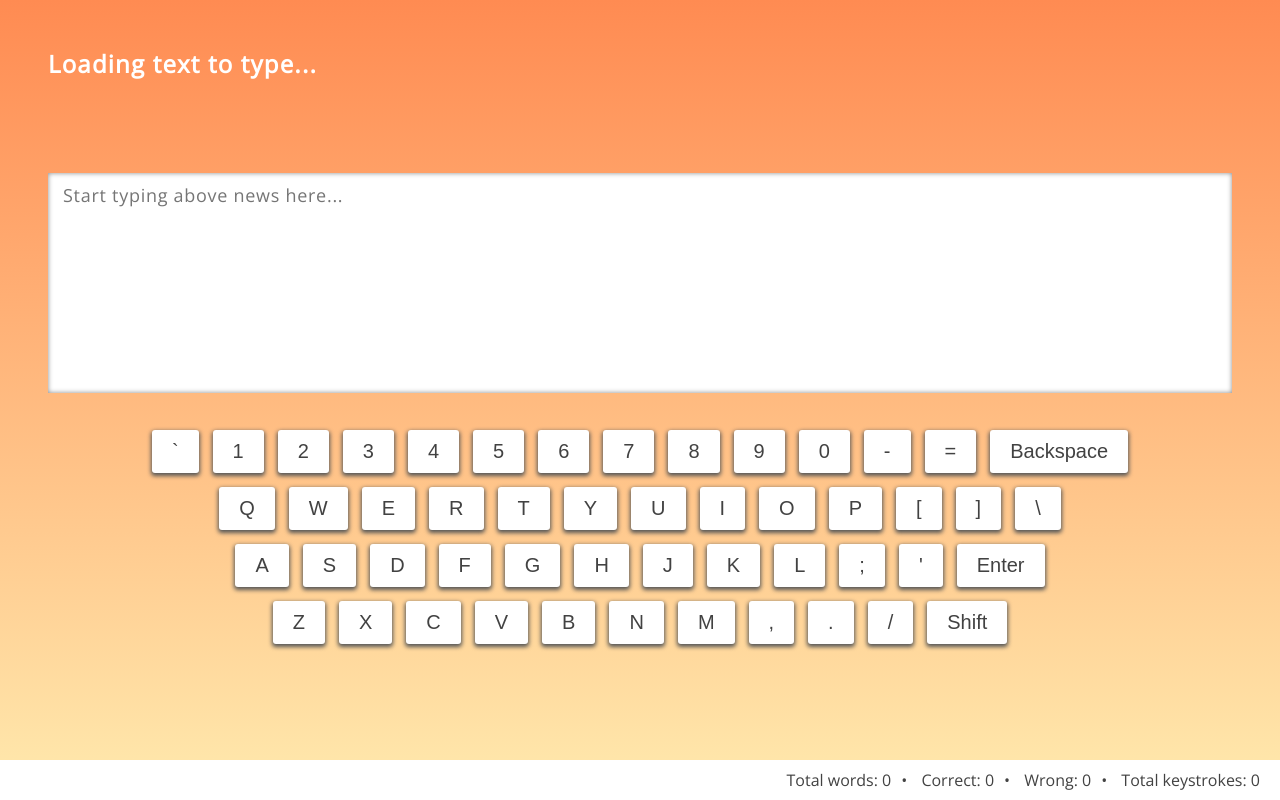
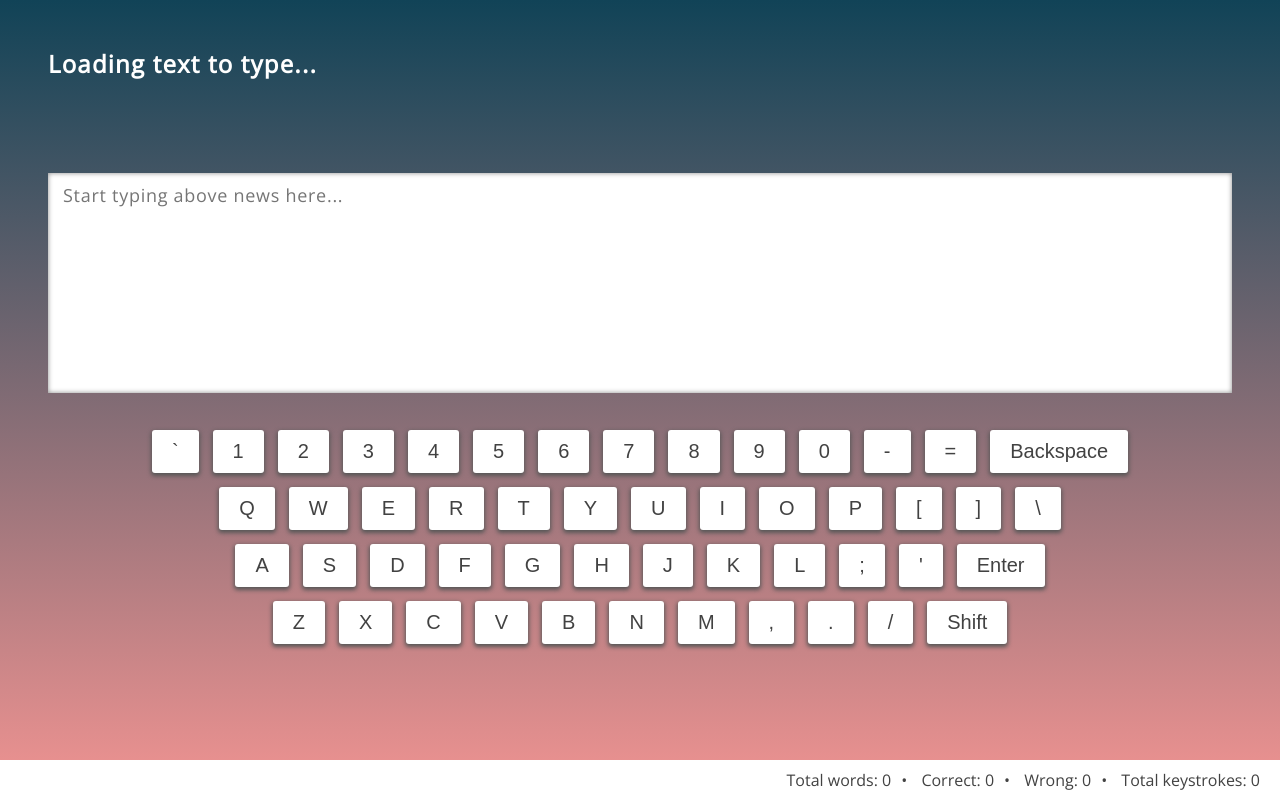
Before and after one commit to pixarbasim/typing-test, a plain HTML site: page index.html in a window 1280 px wide. Drawn offline with nearby package versions, Linux system fonts and the light colour scheme.

Commit message:
Changed bg to go easy on eyes

```diff
--- a/styles.css
+++ b/styles.css
@@ -1,6 +1,7 @@
 body {
     color: white;
-    background: linear-gradient(to top, rgb(255, 234, 174), rgb(255, 139, 82));
+    background: -webkit-linear-gradient(to top, #F29492, #114357);
+    background: linear-gradient(to top, #F29492, #114357);
     font-family: 'Open sans', Arial, sans-serif;
 }
 #root {
```
